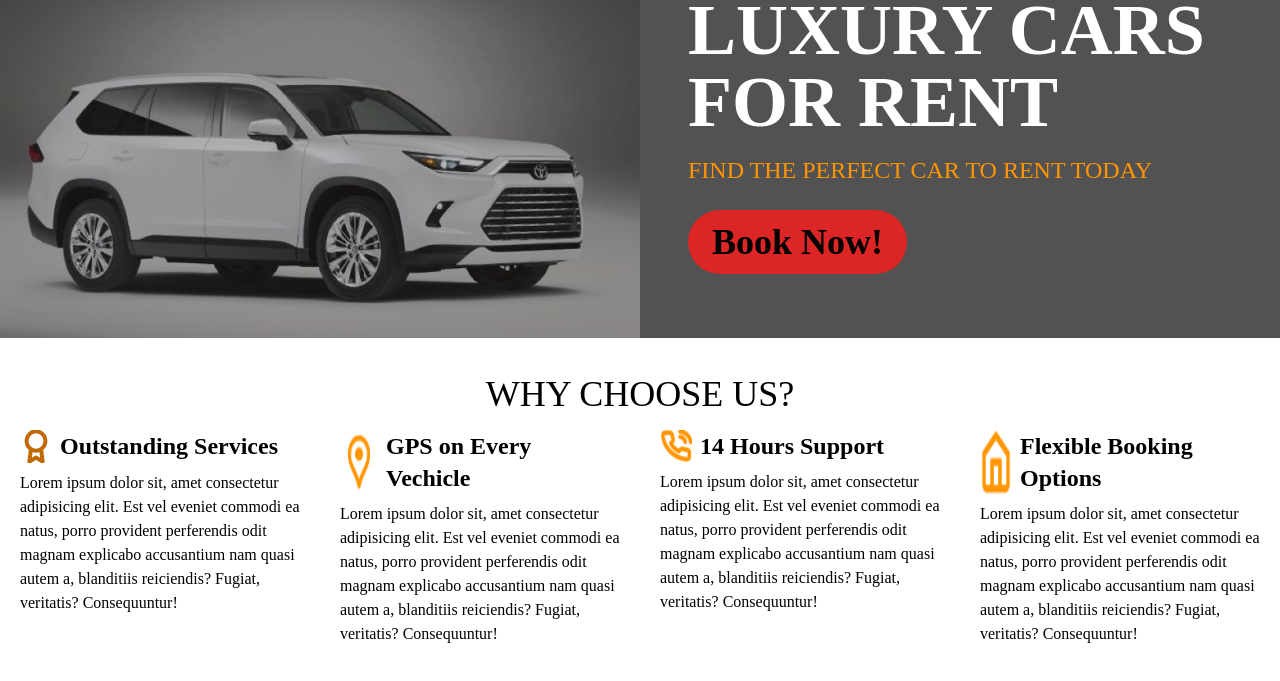
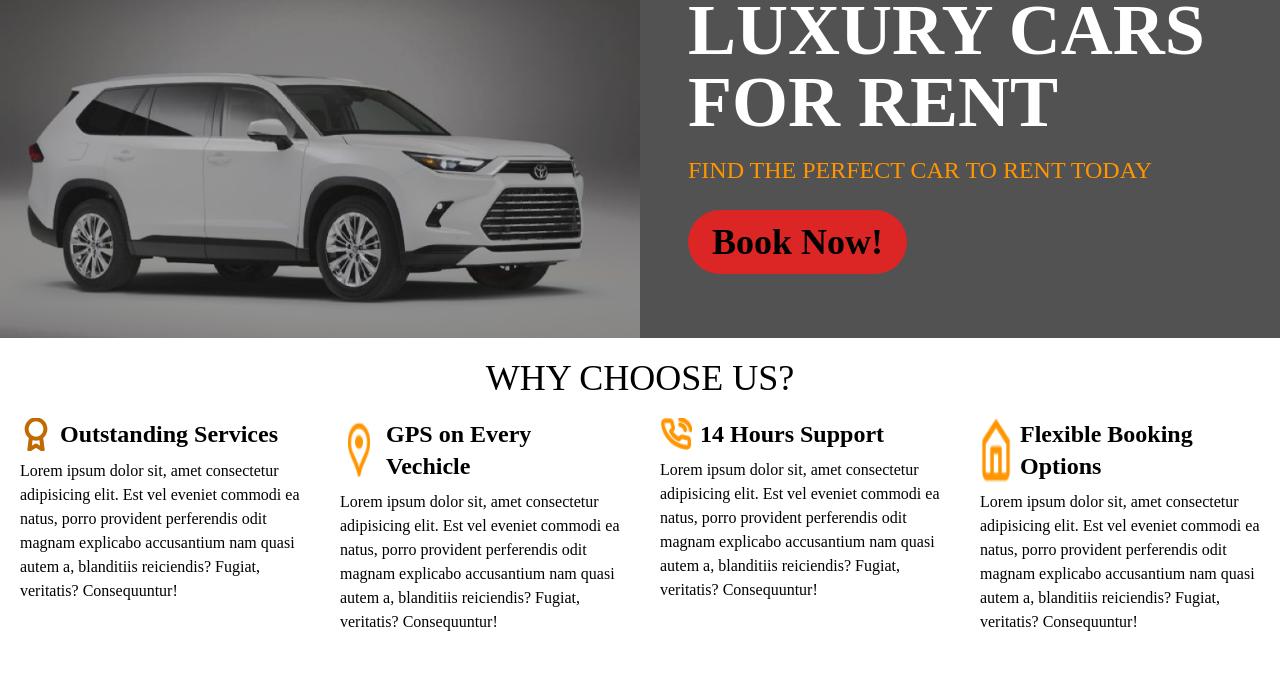
Before and after one commit to vinsrendon/Ridehub, a plain HTML site: page index.html in a window 1280 px wide. Shown: the part 81-762 px from the top of the page. Drawn offline with nearby package versions, Linux system fonts and the light colour scheme; a web font is replaced by a local one.

Commit message:
Add files via upload

```diff
--- a/index.html
+++ b/index.html
@@ -16,7 +16,7 @@
     <meta name="viewport" content="width=device-width, initial-scale=1.0">
     <title>Ridehub</title>
 </head>
-<body>
+<body class="">
     <nav class="bg-gray-800 p-2 w-full fixed z-50 text-xl" id="font-abhaya">
         <div class="hidden lg:flex flex justify-between items-center">
             <div class="flex space-x-4">
@@ -59,7 +59,7 @@
     </div>
 
     <div class="p-5" id="font-averia">
-        <h1 class="text-center text-4xl my-4">WHY CHOOSE US?</h1>
+        <h1 class="text-center text-4xl mb-5">WHY CHOOSE US?</h1>
         <div class="flex flex-wrap flex-col md:flex-row gap-10 text-left">
             <div class="flex-1">
                 <div class="flex mb-2 gap-2">
```
